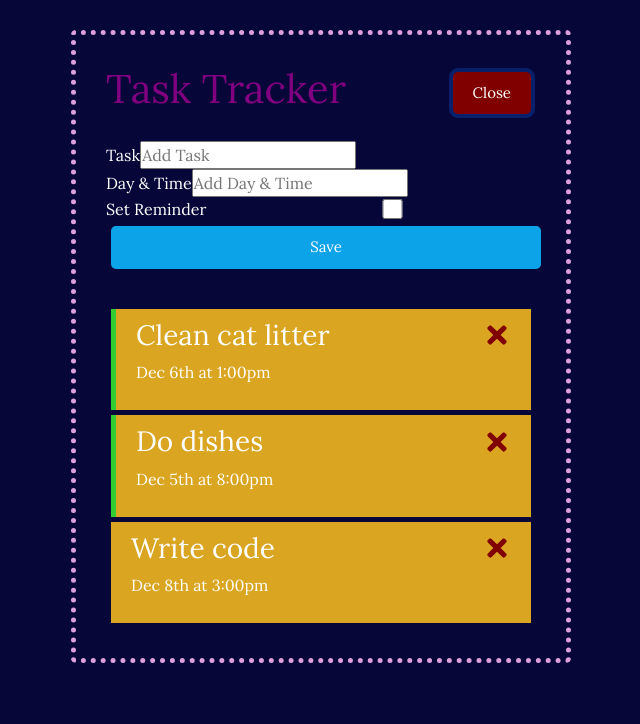
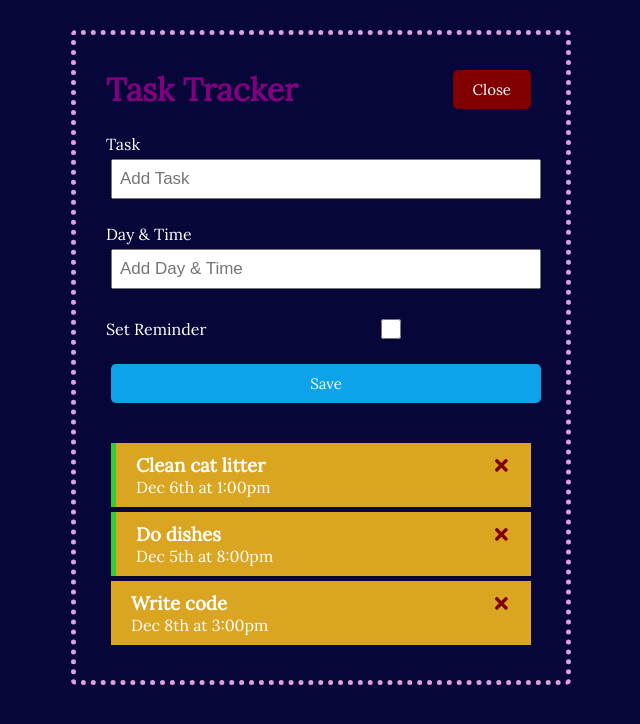
Before and after one commit to ShannaJSmith/task-tracker, a React (Create React App) app: page / in a window 1280 px wide. Both pictures are taken after a click on the button "Add". Shown: the top 724 px of the page, without its empty margins (319-959 px from the left). Built offline with nearby package versions, Linux system fonts and the light colour scheme.

Commit message:
install json-server

```diff
--- a/package.json
+++ b/package.json
@@ -7,6 +7,7 @@
     "@testing-library/react": "^12.1.2",
     "@testing-library/user-event": "^13.5.0",
     "bootstrap": "^5.1.3",
+    "json-server": "^0.17.0",
     "react": "^17.0.2",
     "react-bootstrap": "^2.0.3",
     "react-dom": "^17.0.2",
--- a/public/index.html
+++ b/public/index.html
@@ -3,12 +3,12 @@
   <head>
     <!--could put bootstrap cdn here -->
     <!-- <script src="https://cdn.jsdelivr.net/npm/bootstrap@5.1.3/dist/js/bootstrap.min.js" integrity="sha384-QJHtvGhmr9XOIpI6YVutG+2QOK9T+ZnN4kzFN1RtK3zEFEIsxhlmWl5/YESvpZ13" crossorigin="anonymous"></script> -->
-    <link
+    <!-- <link
       rel="stylesheet"
       href="https://cdn.jsdelivr.net/npm/bootstrap@5.1.3/dist/css/bootstrap.min.css"
       integrity="sha384-1BmE4kWBq78iYhFldvKuhfTAU6auU8tT94WrHftjDbrCEXSU1oBoqyl2QvZ6jIW3"
       crossorigin="anonymous"
-    />
+    /> -->
     <!--could import googlefont here-->
     <!-- <style>
       @import url('https://fonts.googleapis.com/css2?family=Lora&display=swap');
--- a/src/components/AddTask.js
+++ b/src/components/AddTask.js
@@ -25,7 +25,7 @@ const AddTask = ({ onAdd }) => {
 
   return (
     <form className="add-form" onSubmit={onSubmit}>
-      <div className="form">
+      <div className="form-control">
         <label> Task </label>
         <input
           type="text"
@@ -34,7 +34,7 @@ const AddTask = ({ onAdd }) => {
           onChange={(event) => setText(event.target.value)}
         />
       </div>
-      <div className="form">
+      <div className="form-control">
         <label> Day & Time </label>
         <input
           type="text"
@@ -43,7 +43,7 @@ const AddTask = ({ onAdd }) => {
           onChange={(event) => setDay(event.target.value)}
         />
       </div>
-      <div className="form form-control-check">
+      <div className="form-control form-control-check">
         <label> Set Reminder </label>
         <input
           type="checkbox"
--- a/src/index.css
+++ b/src/index.css
@@ -80,7 +80,6 @@ body {
 
 .form-control {
   margin: 20px 0;
-  /* background-color: transparent; */
 }
 
 .form-control label {
```
Also changed, not shown: 1 other file (tests, documents, lock files or other folders).
